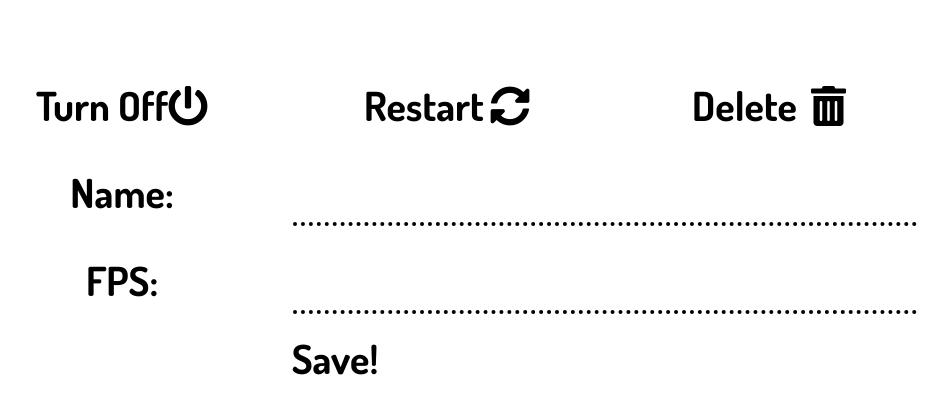
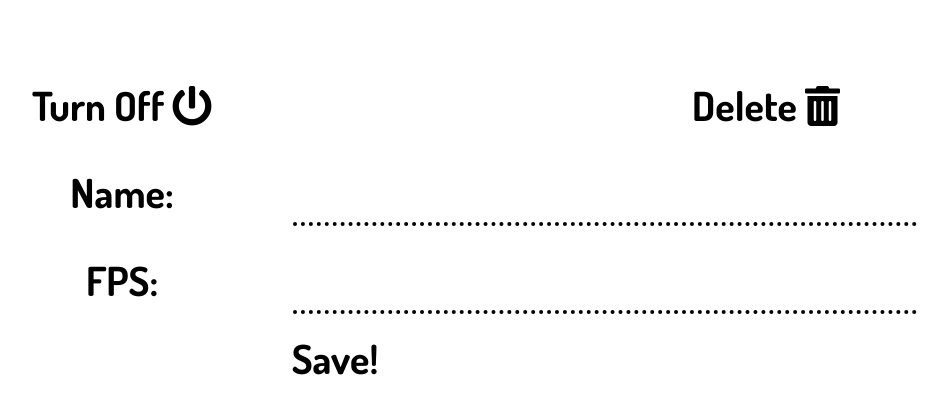
Before and after one commit to MrFoxyGmFr/dss-network, a Node server app: template webserver/src/templates/edit_user.ejs in a window 1280 px wide. Shown: the part 108-522 px from the top of the page, without its empty margins (305-1253 px from the left). Run offline with Node 20, Linux system fonts and the light colour scheme; the template is opened without the code that fills it, so the values that code supplies are empty; some libraries are stand-ins or nearby versions.

Commit message:
Delete user and update user config implemented.

```diff
--- a/webserver/src/server.js
+++ b/webserver/src/server.js
@@ -51,7 +51,17 @@
         return resp.redirect("/users");
     }
 
+    user.config.fps = req.body.fps;
+    user.name = req.body.name;
+
+    await utils.editClient(uuid, user);
+
     resp.render(__dirname + "/templates/edit_user.ejs", { user });
+});
+
+server.use("/user/:uuid/delete", async (req, resp) => {
+    await utils.deleteClient(req.params.uuid);
+    resp.redirect("/users");
 });
 
 server.use("/", (req, resp, next) => {
--- a/webserver/src/templates/edit_user.ejs
+++ b/webserver/src/templates/edit_user.ejs
@@ -15,10 +15,9 @@
             <div class="add_user">
                 <table class="stopstart">
                     <tr>
-                        <th><a class="bttn3" href="/user/<%= user.uuid %>/poweroff">Turn Off<i class="fas fa-power-off"></i></a></th>
-                        <th><input type="submit" class="bttn3" name="action" value="Restart"><i class="fas fa-sync-alt"></i></th>
-                        <th><input type="submit" class="bttn3" name="action" value="Delete">
-                            <i class="fas fa-trash-alt"></i></th>
+                        <th><a class="bttn3" href="/user/<%= user.uuid %>/toggle">Turn Off <i class="fas fa-power-off"></i></a></th>
+                        <th></th>
+                        <th><a class="bttn3" href="/user/<%= user.uuid %>/delete">Delete <i class="fas fa-trash-alt"></i></a></th>
                     </tr>
                     <tr>
                         <td>Name:</td>
@@ -33,7 +32,7 @@
                         </td>
                     </tr>
                 </table>
-                <input type="submit" name="action" class="bttn4" value="Save!">
+                <input type="submit" class="bttn4" value="Save!">
             </div>
         </form>
     </div>
```
